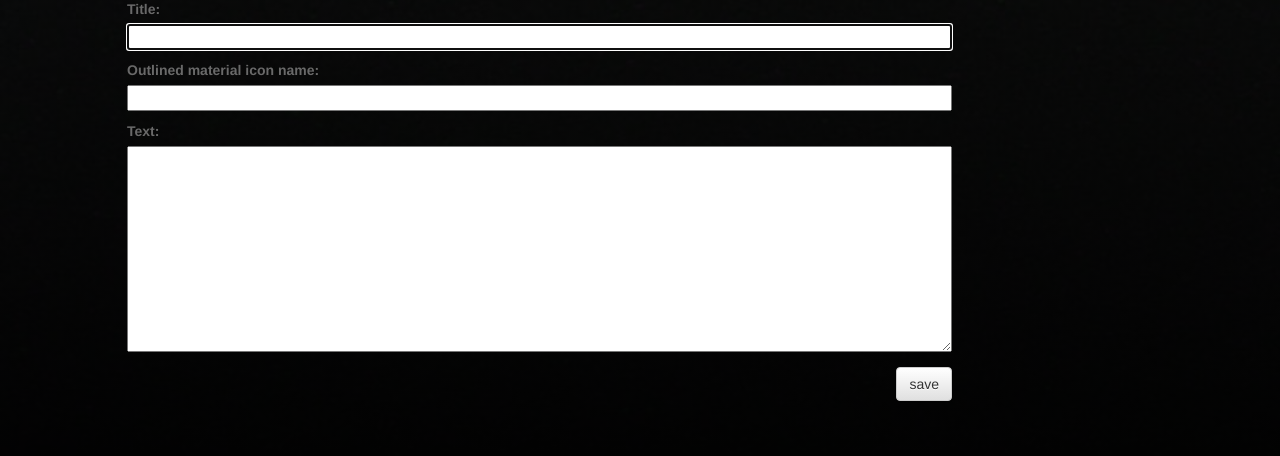
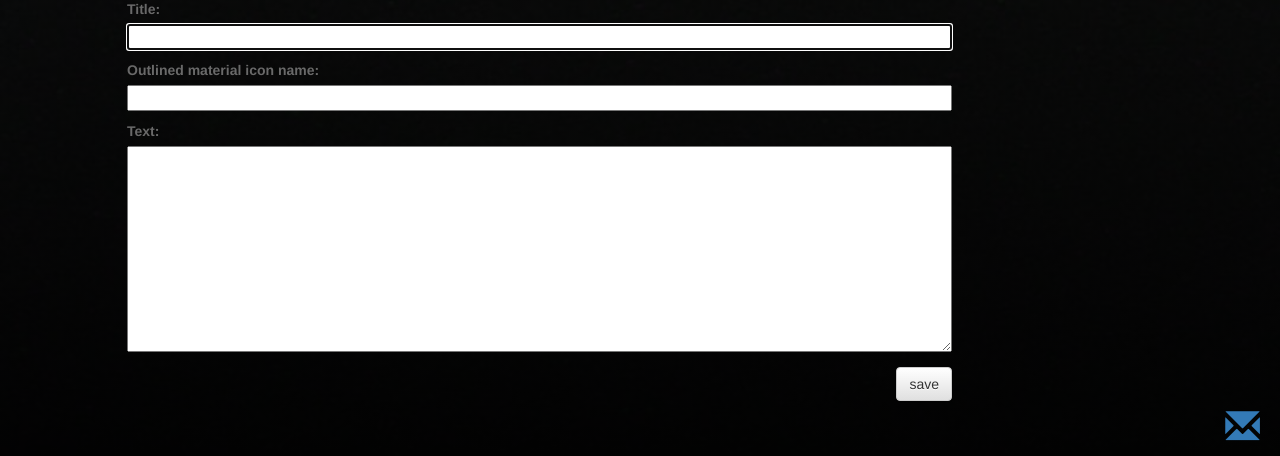
Before and after one commit to kvitebjorn/my-first-blog, a Django app: page /post/new/ in a window 1280 px wide. Shown: the part 344-800 px from the top of the page. Run offline with Django 3.2, Linux system fonts and the light colour scheme; the visitor is signed in with stand-in values (Sample User, id 1); some libraries are stand-ins or nearby versions.

Commit message:
adds email contact button in footer

```diff
--- a/blog/static/css/blog.css
+++ b/blog/static/css/blog.css
@@ -9,6 +9,16 @@
 	background-repeat: no-repeat;
 	background-position: center;
 	overflow-y: scroll;
+}
+
+.main_content {
+    min-height: 90vh;
+}
+
+footer {
+  display: block;
+  position: relative;
+  width: 100%;
 }
 
 .page-header {
--- a/blog/templates/blog/base.html
+++ b/blog/templates/blog/base.html
@@ -23,6 +23,7 @@
     </head>
     <body>
         <div class="app">
+            <div class="main_content">
                 <div class="page-header">
                     <div class="title-wrapper">
                         <div class="glitch-container">
@@ -66,7 +67,16 @@
                         </div>
                     </div>
                 </div>
-
+            </div>
+            <div>
+                <footer>
+                  <div class="top-menu">
+                      <a href="mailto:serialexperimentskyle@gmail.com">
+                          <span class="glyphicon glyphicon-envelope" title="email me"></span>
+                      </a>
+                  </div>
+                </footer>
+            </div>
         </div>
 
         <script type="text/javascript">
```
Lines whose indentation alone changed are shown as unchanged.
